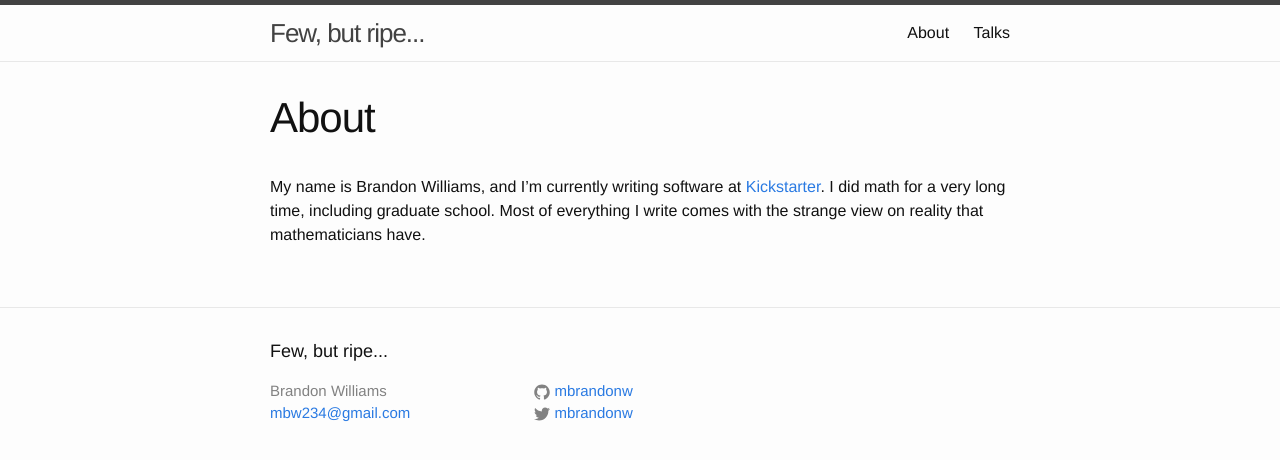
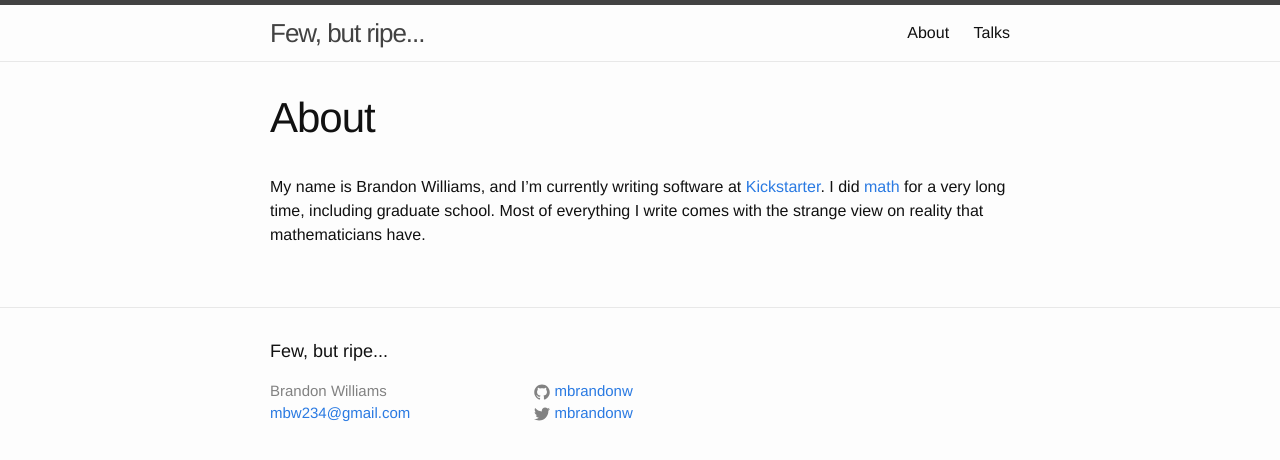
Before and after one commit to mbrandonw/mbrandonw.github.io, a Jekyll site: the page built from about.md, in a window 1280 px wide. Shown: the top 460 px of the page. Built offline with Jekyll 4.4.1, drawn with Linux system fonts in a browser that asks for light colours; Markdown is read by kramdown in place of the engine named in the settings; part of the change alters nothing that is shown.

```diff
--- a/about.md
+++ b/about.md
@@ -4,4 +4,4 @@ title: About
 permalink: /about/
 ---
 
-My name is Brandon Williams, and I’m currently writing software at [Kickstarter](http://www.kickstarter.com). I did math for a very long time, including graduate school. Most of everything I write comes with the strange view on reality that mathematicians have.
+My name is Brandon Williams, and I’m currently writing software at [Kickstarter](http://www.kickstarter.com). I did [math](https://github.com/mbrandonw/my-math-notes) for a very long time, including graduate school. Most of everything I write comes with the strange view on reality that mathematicians have.
```
